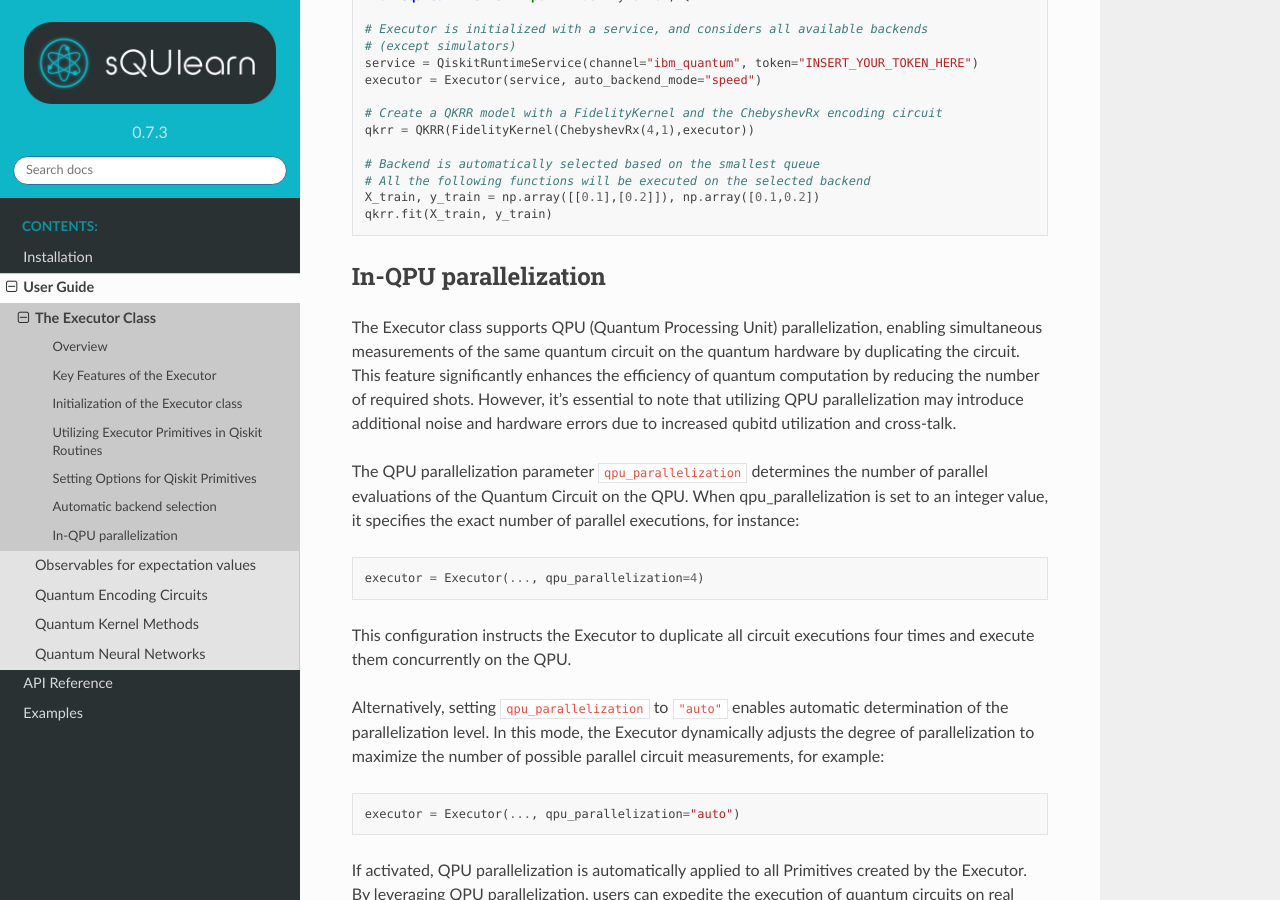
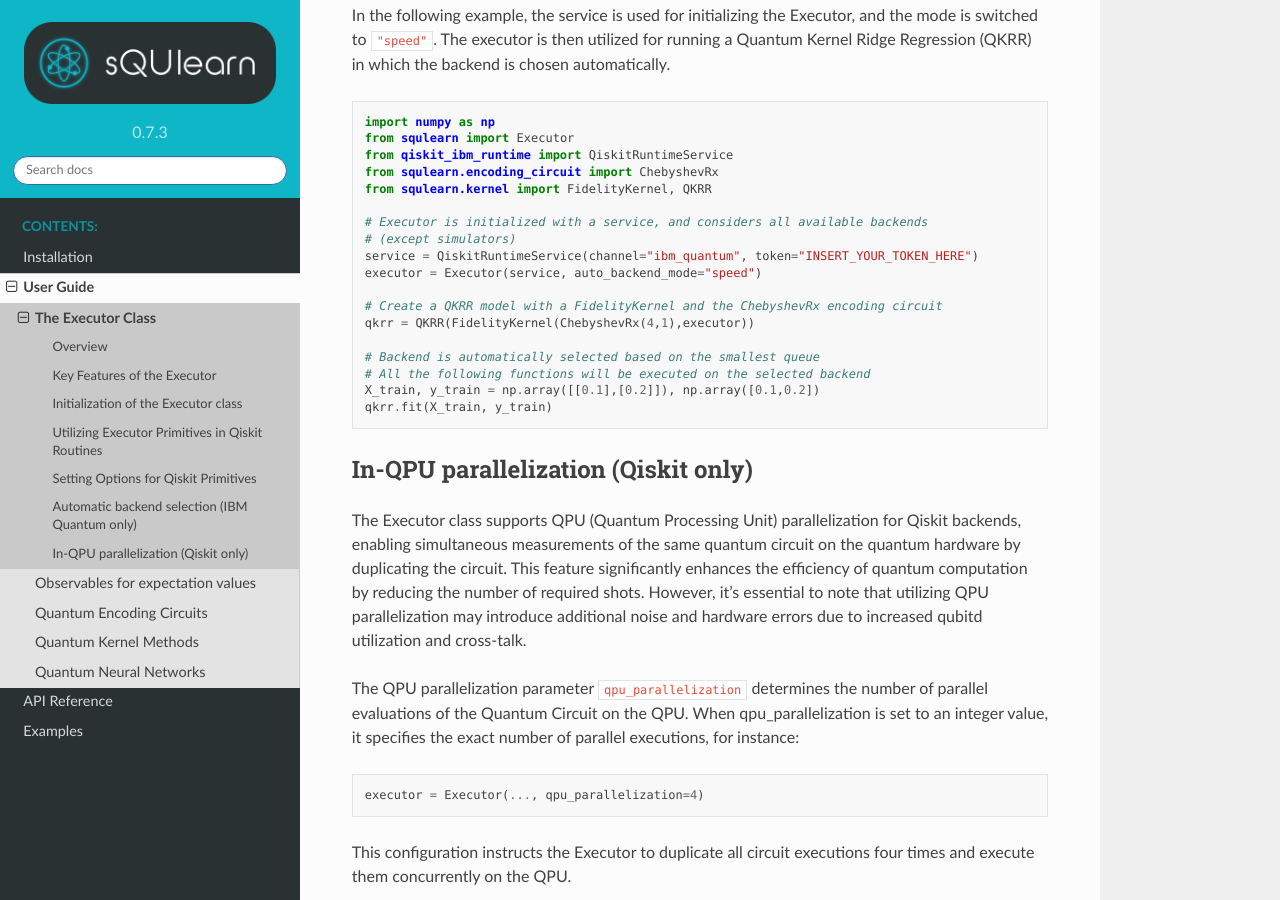
Before and after one commit to sQUlearn/squlearn, a Sphinx documentation site: the page built from docs/user_guide/executor.rst, in a window 1280 px wide and 900 px high, scrolled down 6460 px. Built offline with Sphinx 7.4.7 and the Read the Docs theme 2.0.0, drawn with Linux system fonts in a browser that asks for light colours; pages that are not in the unit, such as notebooks, are missing from menus; some of the changed text lies outside the part shown.

Commit message:
update of the doc

```diff
--- a/docs/user_guide/executor.rst
+++ b/docs/user_guide/executor.rst
@@ -61,6 +61,14 @@
 - **Qiskit Session handling:** Automatically manages the creation and handling of Qiskit sessions.
   If Sessions are time out, the Executor automatically creates a new session and re-executes the
   job.
+- **Automatic backend selection (IBM Quantum only):** The Executor class can automatically select the most suitable
+  backend for the quantum job. The selection process is facilitated by the Mapomatic tool `[1]`_.
+  The Executor can be initialized with a list of backends, a Qiskit Runtime Service, or a Qiskit
+  Session, and the most suitable backend is chosen automatically. The selection process can be
+  set to two modes: ``"quality"`` and ``"speed"``.
+- **In-QPU parallelization (Qiskit only):** The Executor class supports QPU (Quantum Processing Unit)
+  parallelization for Qiskit backends, enabling simultaneous measurements of the same quantum
+  circuit on the quantum hardware by duplicating the circuit.
 
 Initialization of the Executor class
 ------------------------------------
@@ -304,10 +312,10 @@
 
 .. _autoselect:
 
-Automatic backend selection
----------------------------
+Automatic backend selection (IBM Quantum only)
+----------------------------------------------
 
-sQUlearn offers automatic determination of the most suitable backend for the
+sQUlearn offers automatic determination of the most suitable Qiskit backend for the
 Quantum Machine Learning (QML) problem. This is facilitated by initializing the Executor with a
 list of supported backends, which includes real IBM backends or simulated fake backends.
 Alternatively, users can pass a Service from Qiskit IBM Runtime, where all appropriate backends
@@ -382,10 +390,10 @@
    qkrr.fit(X_train, y_train)
 
 
-In-QPU parallelization
-----------------------
+In-QPU parallelization (Qiskit only)
+------------------------------------
 
-The Executor class supports QPU (Quantum Processing Unit) parallelization, enabling simultaneous
+The Executor class supports QPU (Quantum Processing Unit) parallelization for Qiskit backends, enabling simultaneous
 measurements of the same quantum circuit on the quantum hardware by duplicating the circuit.
 This feature significantly enhances the efficiency of quantum computation by reducing the number
 of required shots.
```
Also changed, not shown: 1 other file.
